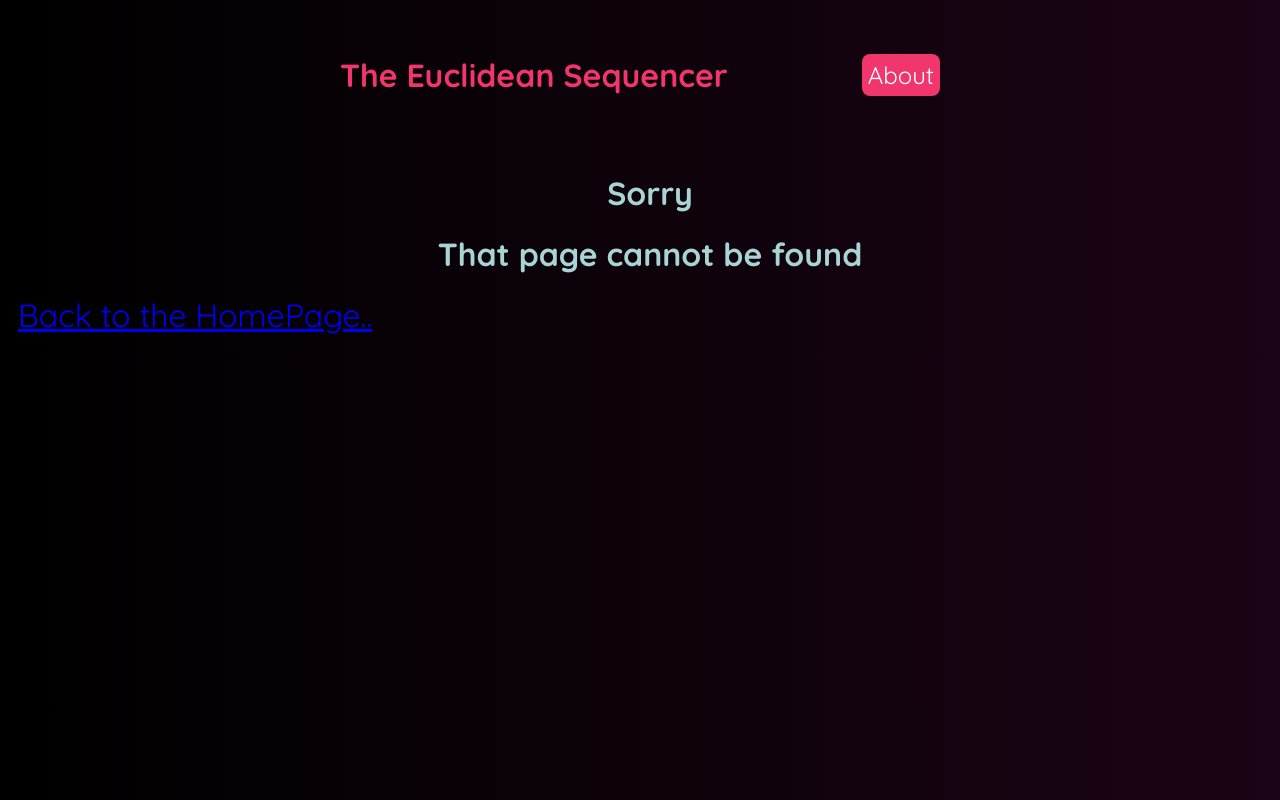
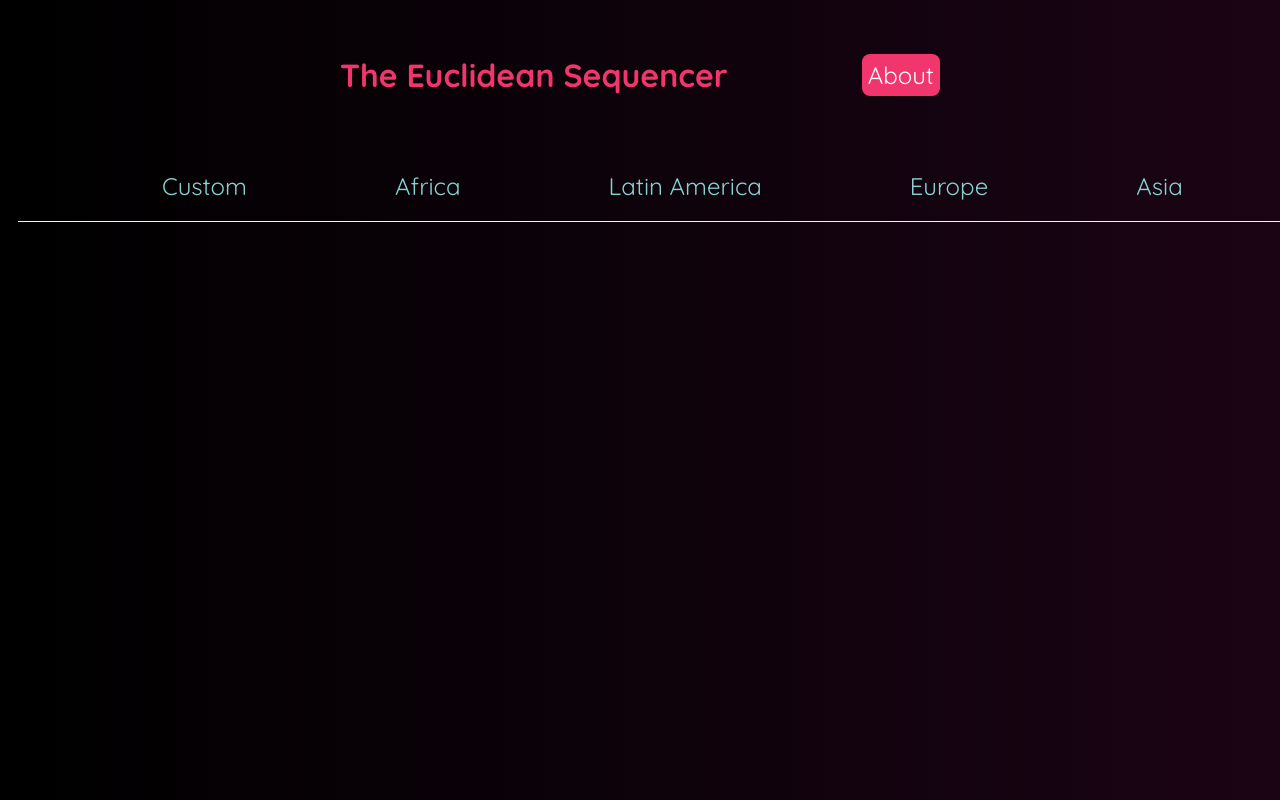
Before and after one commit to Poliuti/Euclidean-Sequencer-ACTAM, a React (Create React App) app: page /environments in a window 1280 px wide. Built offline with nearby package versions, Linux system fonts and the light colour scheme; no server answers.

Commit message:
code cleanup

```diff
--- a/src/Components/PageBasicComponents/App.js
+++ b/src/Components/PageBasicComponents/App.js
@@ -5,7 +5,7 @@ import NotFound from "./NotFound";
 import Environments from "../../Environments/Environments";
 
 function App() {
-  const basePath = "/euclidean-sequencer";
+  const basePath = "/";
 
   return (
     <Router>
@@ -13,7 +13,7 @@ function App() {
         <NavBar />
         <div className="content">
           <Switch>
-            <Route path="/euclidean-sequencer">
+            <Route path="/">
               <Environments urlPath={basePath} />
             </Route>
 
--- a/src/Components/PageBasicComponents/SideBar.js
+++ b/src/Components/PageBasicComponents/SideBar.js
@@ -1,23 +1,23 @@
 import { Link } from "react-router-dom";
 
-const SideBar = ({basePath}) => {
+const SideBar = () => {
 
   return (
     <nav className="SideBar">
       <div className="home-links">
-        <Link to={`${basePath}`} id="Custom">
+        <Link to={`/`} id="Custom">
           Custom
         </Link>
-        <Link to={`${basePath}/africa`} id="Africa">
+        <Link to={`/africa`} id="Africa">
           Africa
         </Link>
-        <Link to={`${basePath}/latinamerica`} id="Latin-America">
+        <Link to={`/latinamerica`} id="Latin-America">
           Latin America
         </Link>
-        <Link to={`${basePath}/europe`} id="Europe">
+        <Link to={`/europe`} id="Europe">
           Europe
         </Link>
-        <Link to={`${basePath}/asia`} id="Asia">
+        <Link to={`/asia`} id="Asia">
           Asia
         </Link>
       </div>
--- a/src/Environments/Environments.js
+++ b/src/Environments/Environments.js
@@ -6,21 +6,21 @@ import Environment from "./Environment";
 const envNamesPath = ["custom", "africa", "latinAmerica", "europe", "asia"];
 const envNames = ["Custom", "Africa", "Latin America", "Europe", "Asia"];
 
-const Environments = ({ urlPath }) => {
+const Environments = () => {
   const [userPresets, setUserPresets] = useState([]);
 
   return (
     <Router>
       <div className="environments">
-        <SideBar basePath={urlPath} />
+        <SideBar  />
 
         <Switch>
           {envNamesPath.map((environment, index) => {
             let address;
             if (environment === "custom") {
-              address = urlPath;
+              address = "/";
             } else {
-              address = `${urlPath}/${environment}`;
+              address = `/${environment}`;
             }
 
             return (
```
Also changed, not shown: package.json (+1 -8 lines), 40 other files (tests, documents, lock files or other folders).
